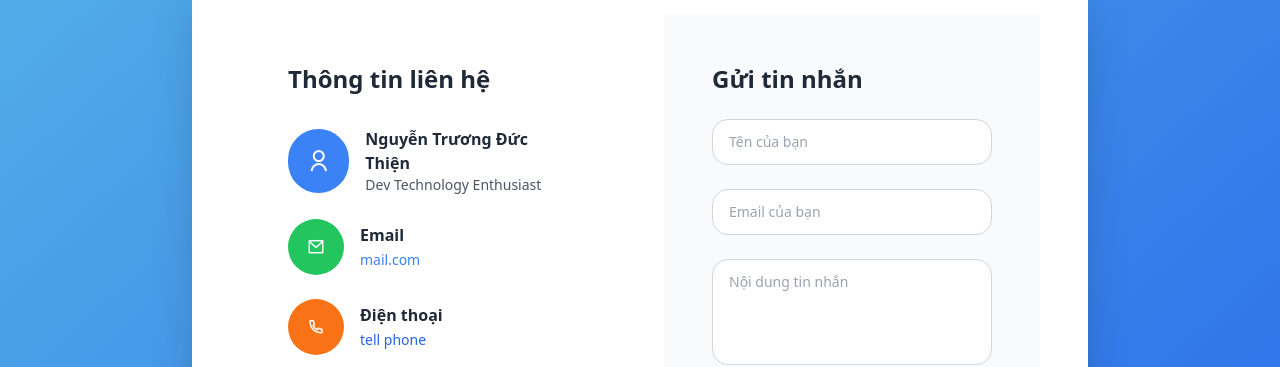
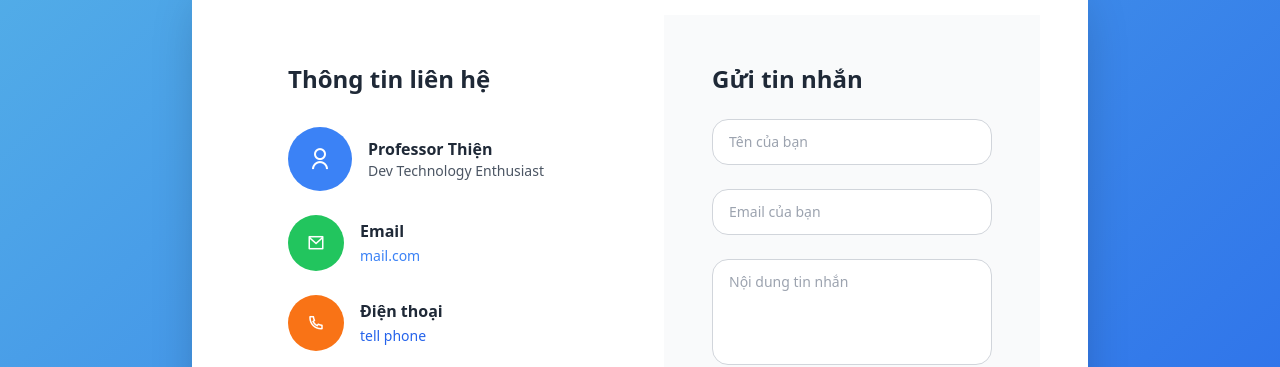
Before and after one commit to hotboy6k/web-beta, a plain HTML site: page index.html in a window 1280 px wide. Shown: the part 3410-3777 px from the top of the page. Drawn offline with nearby package versions, Linux system fonts and the light colour scheme.

Commit message:
change name

```diff
--- a/index.html
+++ b/index.html
@@ -329,7 +329,7 @@ Hãy kết nối với tôi để thảo luận về công nghệ hoặc hợp t
 <i class="ri-user-line text-2xl text-white"></i>
 </div>
 <div>
-<h3 class="font-semibold text-gray-800">Nguyễn Trương Đức Thiện</h3>
+<h3 class="font-semibold text-gray-800">Professor Thiện</h3>
 <p class="text-gray-600 text-sm">Dev Technology Enthusiast</p>
 </div>
 </div>
```
